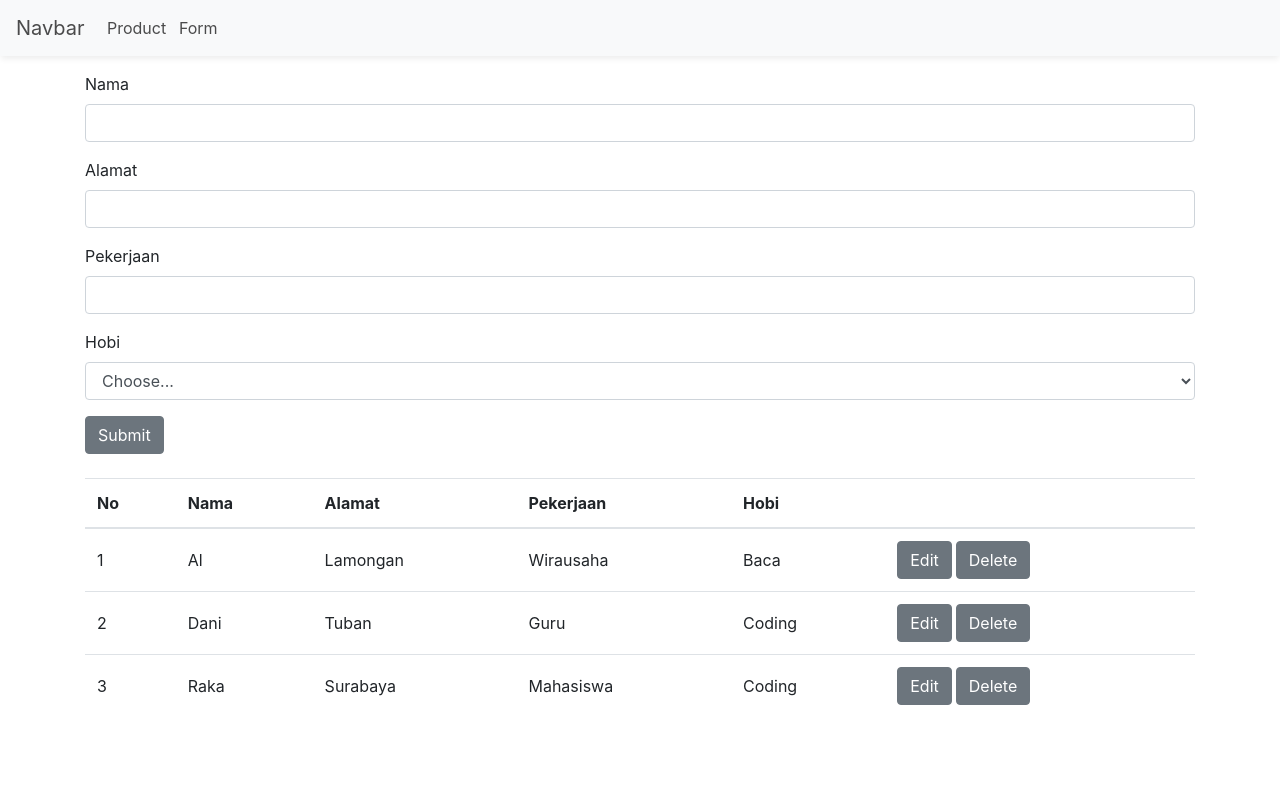
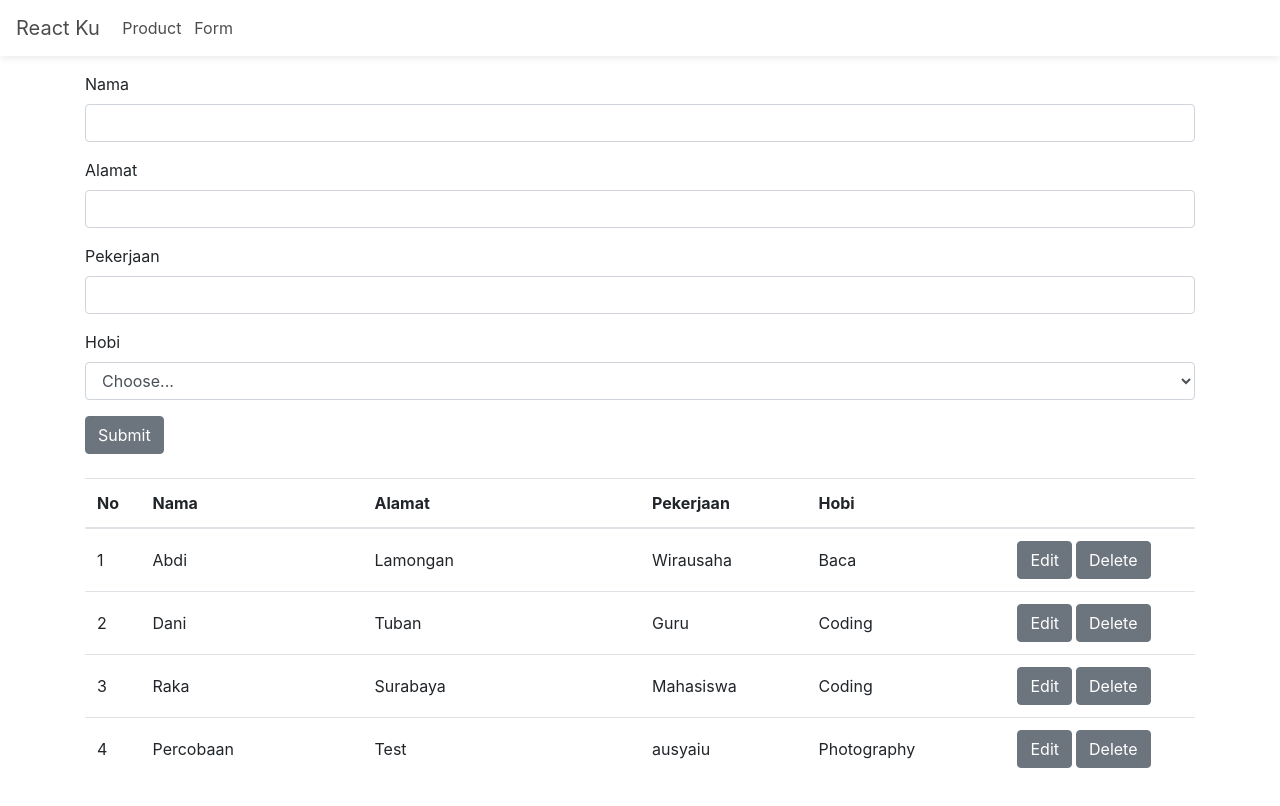
Before and after one commit to pravastacaraka/react-belajar-web, a React (Create React App) app: page /form in a window 1280 px wide. Shown: the top 806 px of the page. Built offline with nearby package versions, Linux system fonts and the light colour scheme; data requests are answered from the project's data file.

Commit message:
Fix code style

```diff
--- a/db/db.json
+++ b/db/db.json
@@ -510,7 +510,7 @@
   "form": [
     {
       "id": 1,
-      "nama": "Al",
+      "nama": "Abdi",
       "alamat": "Lamongan",
       "pekerjaan": "Wirausaha",
       "hobi": "Baca"
@@ -528,6 +528,13 @@
       "pekerjaan": "Mahasiswa",
       "hobi": "Coding",
       "id": 3
+    },
+    {
+      "nama": "Percobaan",
+      "alamat": "Test",
+      "pekerjaan": "ausyaiu",
+      "hobi": "Photography",
+      "id": 4
     }
   ]
 }
--- a/src/components/navbar.js
+++ b/src/components/navbar.js
@@ -3,8 +3,8 @@ import { Link } from 'react-router-dom'
 
 export default (props) => {
   return (
-        <nav className="navbar navbar-expand-lg navbar-light bg-light">
-            <Link to="/" className="navbar-brand">Navbar</Link>
+    <nav className="navbar sticky-top navbar-expand-lg navbar-light bg-white">
+      <Link to="/" className="navbar-brand">React Ku</Link>
       <button className="navbar-toggler" type="button" data-toggle="collapse" data-target="#navbarNav" aria-controls="navbarNav" aria-expanded="false" aria-label="Toggle navigation">
         <span className="navbar-toggler-icon"></span>
       </button>
--- a/src/pages/form.js
+++ b/src/pages/form.js
@@ -15,14 +15,12 @@ class FormPage extends React.Component {
 
   // life cycle componentDidMount() berjalan setelah render di jalankan
   componentDidMount() {
-        console.log('componentDidMount() jalan');
     this.getData();
   }
 
   getData = () => {
     Axios.get(apiURL + '/form')
       .then((res) => {
-                console.log('Get data:', res.data);
           this.setState({
               dbForm: res.data
           });
@@ -39,9 +37,8 @@ class FormPage extends React.Component {
       pekerjaan: this.pekerjaan.value,
       hobi: this.hobi.value
     };
-        console.log('Post data:', data);
     Axios.post(apiURL + '/form', data)
-            .then((res) => {
+      .then(() => {
           this.getData();
       })
       .catch((err) => {
@@ -51,7 +48,7 @@ class FormPage extends React.Component {
 
   removeData = (id) => {
     Axios.delete(apiURL + `/form/${id}`)
-            .then((res) => {
+      .then(() => {
           this.getData();
       })
       .catch((err) => {
@@ -60,14 +57,6 @@ class FormPage extends React.Component {
   }
 
   saveData = (id) => {
-        // let temp = this.state.dbForm;
-        // temp[id].nama = this.newNama.value;
-        // temp[id].alamat = this.newAlamat.value;
-        // temp[id].pekerjaan = this.newPekerjaan.value;
-        // temp[id].hobi = this.newHobi.value;
-
-        // this.setState({dbForm: temp, selectedId: null});
-
     const data = {
       nama: this.newNama.value,
       alamat: this.newAlamat.value,
@@ -75,7 +64,7 @@ class FormPage extends React.Component {
       hobi: this.newHobi.value
     };
     Axios.patch(apiURL + `/form/${id}`, data)
-            .then((res) => {
+      .then(() => {
           this.getData();
           this.setState({selectedId: null});
       })
@@ -102,7 +91,7 @@ class FormPage extends React.Component {
                                   <option value='Photography'>Photography</option>
                               </Input>
                           </td>
-                            <td>
+                          <td className='text-center'>
                               <Button type='button' onClick={() => this.saveData(item.id)} className='mr-1'>Yes</Button>
                               <Button onClick={() => this.setState({selectedId: null})}>No</Button>
                           </td>
@@ -116,7 +105,7 @@ class FormPage extends React.Component {
                           <td>{item.alamat}</td>
                           <td>{item.pekerjaan}</td>
                           <td>{item.hobi}</td>
-                            <td>
+                          <td className='text-center'>
                               <Button type='button' onClick={ () => this.setState({selectedId: item.id}) } className='mr-1'>Edit</Button>
                               <Button type='button' onClick={ () => this.removeData(item.id) }>Delete</Button>
                           </td>
@@ -124,7 +113,7 @@ class FormPage extends React.Component {
                   );
               }
           }) :
-            <tr><td colspan='6'>No Data</td></tr>
+          <tr><td colSpan='6'>No Data</td></tr>
   }
 
   // life cycle render jalan terlebih dahulu
@@ -159,12 +148,12 @@ class FormPage extends React.Component {
               <Table>
                   <thead>
                       <tr>
-                            <th>No</th>
-                            <th>Nama</th>
-                            <th>Alamat</th>
-                            <th>Pekerjaan</th>
-                            <th>Hobi</th>
-                            <th></th>
+                          <th className='w-5'>No</th>
+                          <th className='w-20'>Nama</th>
+                          <th className='w-25'>Alamat</th>
+                          <th className='w-15'>Pekerjaan</th>
+                          <th className='w-15'>Hobi</th>
+                          <th className='w-20'/>
                       </tr>
                   </thead>
                   <tbody>{ this.printData() }</tbody>
```
Also changed, not shown: src/pages/landing.js (indentation only). Lines whose indentation alone changed are shown as unchanged.
